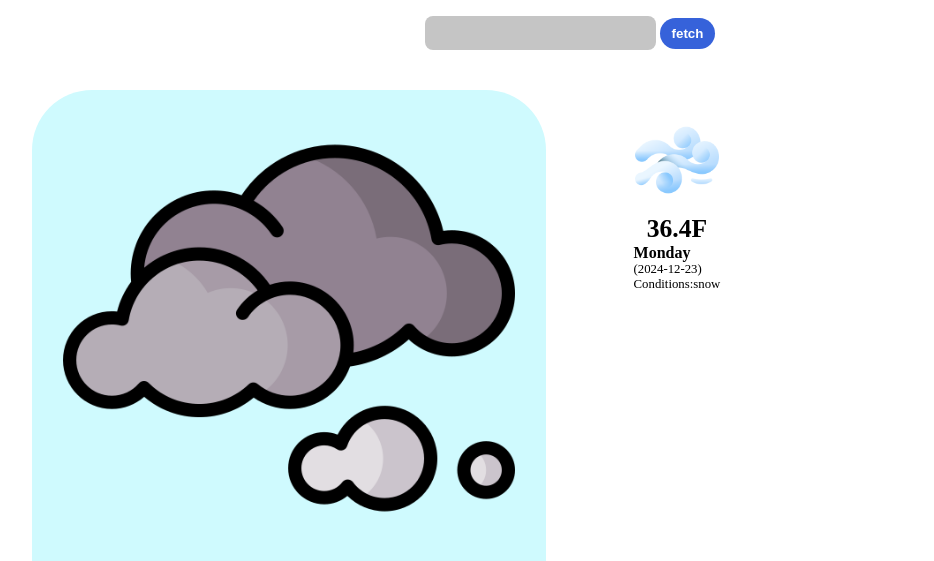
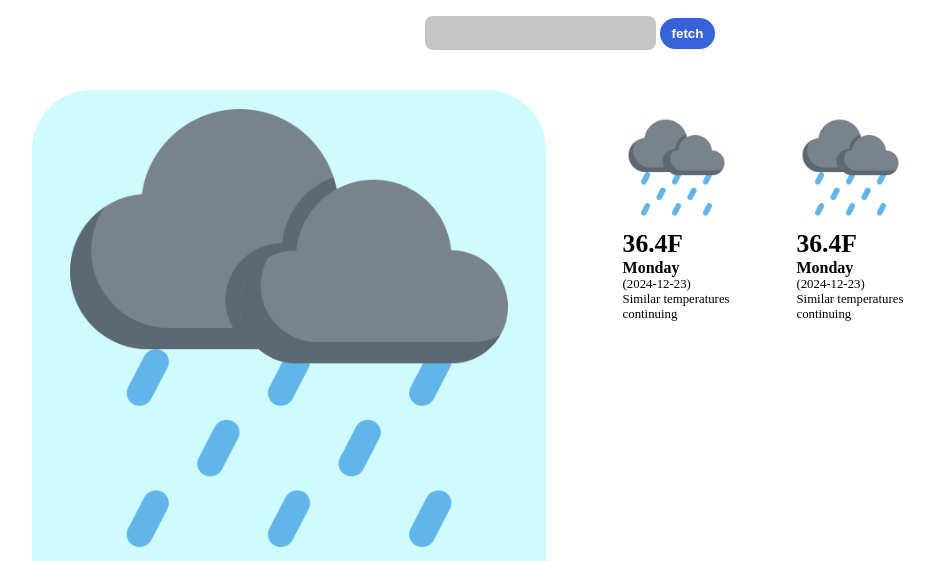
Before and after one commit to TahraouiMustapha/weather-app, a website built with webpack: page src/index.html in a window 1280 px wide. Shown: the top 561 px of the page, without its empty margins (70-1004 px from the left). Built offline with nearby package versions, Linux system fonts and the light colour scheme.

Commit message:
feat : add functionality to create big card , small cards inside small cards container without using any info

```diff
--- /dev/null
+++ b/src/domHandler.js
@@ -0,0 +1,115 @@
+import rainIcon from "./assets/rain.png";
+
+function domHandler(obj) {
+    const container = document.querySelector('.cards-container');
+    const smallCardsContainer = document.querySelector('.small-cards-container');
+    container.insertBefore(createBigCard(), smallCardsContainer);
+
+    smallCardsContainer.appendChild(createSmallCard());
+    smallCardsContainer.appendChild(createSmallCard());
+
+    console.log(obj);
+    for(let key in obj) {
+        console.log(obj[key]);
+    }
+}
+
+function createBigCard() {
+    const myDiv = document.createElement('div');
+    myDiv.classList.add('big-card');
+
+    myDiv.appendChild(cardBuilder.createIcon(rainIcon));
+
+    const informationDiv = document.createElement('div');
+    informationDiv.classList.add('information');
+    informationDiv.appendChild(cardBuilder.createTemp('36.4F'));
+    informationDiv.appendChild(cardBuilder.createAddress('3Frankfurt am Main'));
+    informationDiv.appendChild(cardBuilder.createDescription('Similar temperatures continuing'));
+
+    myDiv.appendChild(informationDiv);
+
+    return myDiv;
+}
+
+function createSmallCard() {
+    const smallCard = document.createElement('div');
+    smallCard.classList.add('small-card');
+
+    smallCard.appendChild(cardBuilder.createIcon(rainIcon));
+
+    const informationDiv = document.createElement('div');
+    informationDiv.classList.add('information');
+    informationDiv.appendChild(cardBuilder.createTemp('36.4F'));
+    informationDiv.appendChild(cardBuilder.createDayDiv('Monday'));
+    informationDiv.appendChild(cardBuilder.createDateDiv('2024-12-23'));
+    informationDiv.appendChild(cardBuilder.createDescription('Similar temperatures continuing'));
+
+    smallCard.appendChild(informationDiv);
+
+    return smallCard;
+}
+
+const cardBuilder = (function (){
+    const createIcon = (weatherIcon) => {
+        const myDiv = document.createElement('div');
+        myDiv.classList.add('icon');
+            const img = document.createElement('img');
+            img.src = weatherIcon;
+            img.alt = "icon";
+
+        myDiv.appendChild(img);
+        return myDiv;
+    }
+
+    const createTemp = (temp) => {
+        const myDiv = document.createElement('div');
+        myDiv.classList.add('temp');
+        myDiv.textContent = temp;
+
+        return myDiv;
+    }
+
+    const createAddress = (address) => {
+        const myDiv = document.createElement('div');
+        myDiv.classList.add('address');
+        myDiv.textContent = address;
+
+        return myDiv;
+    }
+
+    const createDescription = (desc) => {
+        const myDiv = document.createElement('div');
+        myDiv.classList.add('description');
+        myDiv.textContent = desc;
+
+        return myDiv;
+    }
+
+    const createDayDiv = (day) => {
+        const myDiv = document.createElement('div');
+        myDiv.classList.add('day');
+        myDiv.textContent = day;
+
+        return myDiv;
+    }
+
+    const createDateDiv = (date = '') => {
+        const myDiv = document.createElement('div');
+        myDiv.classList.add('date');
+        myDiv.textContent = `(${date})`;
+
+        return myDiv;
+    }
+
+    return {
+        createIcon,
+        createTemp,
+        createAddress,
+        createDescription,
+        createDayDiv,
+        createDateDiv,
+    }
+})();
+
+
+export default domHandler;
--- a/src/index.html
+++ b/src/index.html
@@ -12,29 +12,9 @@
     </form>
 
     <div class="cards-container">
-      <div class="big-card">
-        <div class="icon">
-          <img src="./assets/cloudy.png" alt="icon">
-        </div>
-        <div class="information">
-          <div class="temp">36.4F</div>
-          <div class="address">Frankfurt am Main, Hessen, Deutschland</div>
-          <div class="description">Similar temperatures continuing with no rain expected.</div>
-        </div>
-      </div>
 
       <div class="small-cards-container">
-        <div class="small-card">
-          <div class="icon">
-            <img src="./assets/wind.png" alt="icon">
-          </div>
-          <div class="information">
-            <div class="temp">36.4F</div>
-            <div class="day">Monday</div>
-            <div class="date">(2024-12-23)</div>
-            <div class="description">Conditions:snow</div>
-          </div>
-        </div>
+
 
       </div>
     </div>
--- a/src/script.js
+++ b/src/script.js
@@ -1,23 +1,20 @@
+// const myKey = "SBB3V7KN7UXJVYQBVJ369S95Z";
+// https://weather.visualcrossing.com/VisualCrossingWebServices/rest/services/timeline/[location]/[date1]/[date2]?key=YOUR_API_KEY
 import { format } from "date-fns";
 import "./style.css";
-// const myKey = "SBB3V7KN7UXJVYQBVJ369S95Z";
-// https://weather.visualcrossing.com/VisualCrossingWebServices/rest/services/timeline/[location]/[date1]/[date2]?key=YOUR_API_KEY
+import sendObjToDom from "./domHandler.js";
 
 const locationInput = document.querySelector('#locationInput');
 const fetchBtn = document.querySelector('#fetchBtn');
 
 
-fetchBtn.addEventListener('input', async (e) => {
-    e.preventDefault();
+fetchBtn.addEventListener('click', async (event) => {
+    event.preventDefault();
     const location = locationInput.value;
     try {
         if(location) {
             const myObj = await getWeatherData(location);
-            for(let key in myObj) {
-                console.log(myObj[key]);
-            }
-            console.log(myObj.address, myObj.resolvedAddress);
-            console.log(myObj.conditions);
+            sendObjToDom(myObj);
         } else {
             throw new Error("you should fill right location!");
         }
@@ -26,6 +23,8 @@ fetchBtn.addEventListener('input', async (e) => {
     }
 
 })
+
+sendObjToDom({});
 
 async function getWeatherData(lacation) {
     const today = format(new Date(), 'yyyy-MM-dd');
--- a/src/style.css
+++ b/src/style.css
@@ -51,6 +51,7 @@ input[name ="location"] {
     background-color: #cffafe;
     border-radius: 60px;
     overflow: hidden;
+    min-width: 450px;
 
     display: flex;
     flex-direction: column;
@@ -84,9 +85,6 @@ input[name ="location"] {
     padding: 12px;
 }
 
-.information {
-    flex: 1;
-}
 
 .small-cards-container {
     margin-left: 48px;
@@ -105,13 +103,17 @@ input[name ="location"] {
     align-items: center ;
 }
 
+.small-card .information {
+    padding-left: 12px;
+    width: 80%;
+}
+
 .small-card .icon {
-    height: 50%;
+    min-height: 40%;
 }
 
 .small-card .temp {
     font-size: 1.6em;
-    text-align: center;
     font-weight: 600;
 }
 
```
